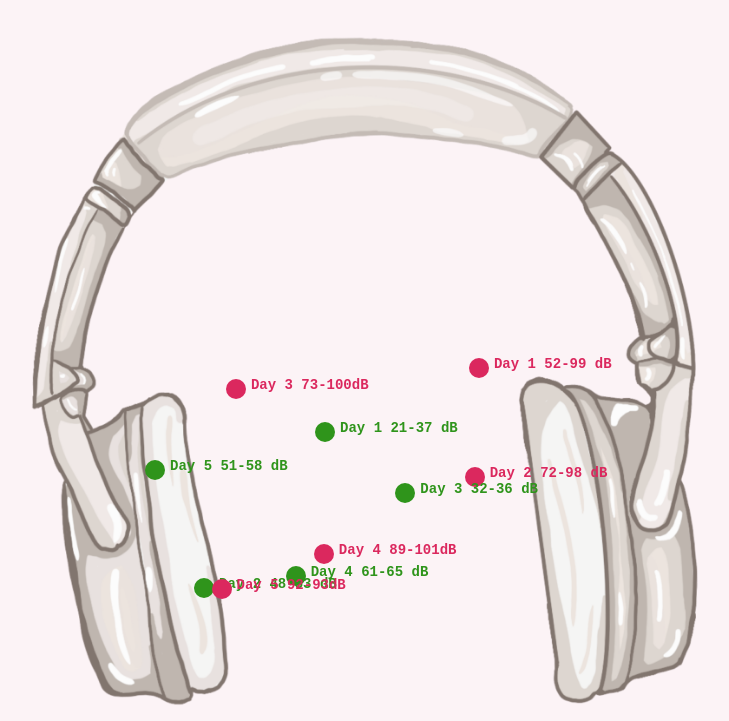
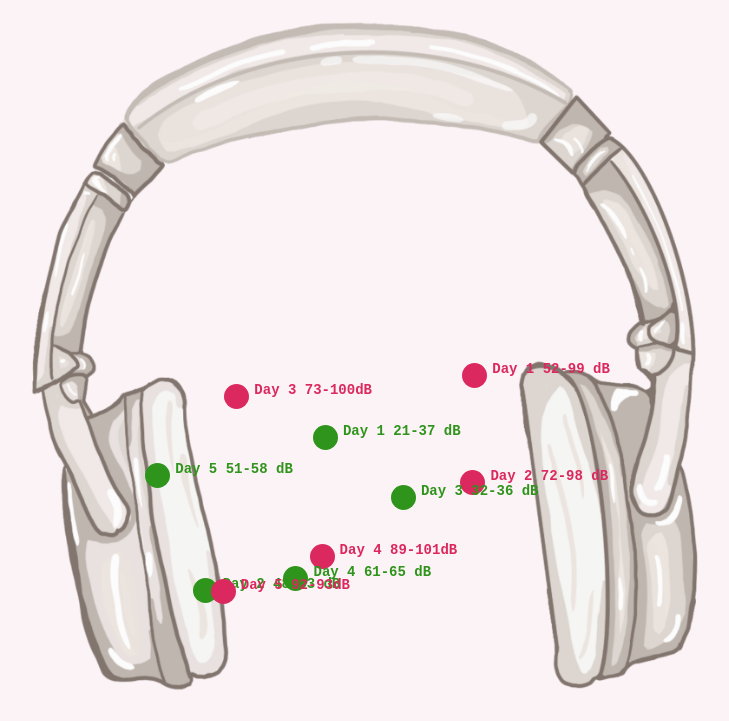
Before and after one commit to lilyrose1013/SystemsStudio_Portrait_LV, a plain HTML site: page index.html in a window 1280 px wide. Shown: the part 109-830 px from the top of the page, without its empty margins (253-982 px from the left). Drawn offline with Linux system fonts and the light colour scheme; a web font is replaced by a local one.

Commit message:
dot and screen size

```diff
--- a/HighVol.js
+++ b/HighVol.js
@@ -13,7 +13,7 @@ document.addEventListener('DOMContentLoaded', function() {
         const canvasWidth = imgRect.width * canvasWidthPercent;
         const canvasHeight = imgRect.height * canvasHeightPercent;
         const canvasLeft = imgRect.left + (imgRect.width * offsetXPercent);
-        const canvasTop = imgRect.top + (imgRect.height * offsetYPercent);
+        const canvasTop = imgRect.top + (imgRect.height * offsetYPercent) + 20;
 
         return {
             left: canvasLeft,
@@ -32,7 +32,7 @@ document.addEventListener('DOMContentLoaded', function() {
         const canvas = getCanvasArea();
 
 
-        const dotSize = Math.max(20, Math.min(35, canvas.width * 0.04));
+        const dotSize = Math.max(25, Math.min(40, canvas.width * 0.04));
         dot.style.width = dotSize + 'px';
         dot.style.height = dotSize + 'px';
 
@@ -120,7 +120,7 @@ document.addEventListener('DOMContentLoaded', function() {
             dot.canvasBounds = newCanvas;
 
             // Recalculate dot size based on new canvas size
-            const newDotSize = Math.max(20, Math.min(35, newCanvas.width * 0.04));
+            const newDotSize = Math.max(40, Math.min(50, newCanvas.width * 0.04));
             dot.style.width = newDotSize + 'px';
             dot.style.height = newDotSize + 'px';
             dot.dotSize = newDotSize;
--- a/LowVol.js
+++ b/LowVol.js
@@ -14,7 +14,7 @@ document.addEventListener('DOMContentLoaded', function() {
         const canvasWidth = imgRect.width * canvasWidthPercent;
         const canvasHeight = imgRect.height * canvasHeightPercent;
         const canvasLeft = imgRect.left + (imgRect.width * offsetXPercent);
-        const canvasTop = imgRect.top + (imgRect.height * offsetYPercent);
+        const canvasTop = imgRect.top + (imgRect.height * offsetYPercent) + 20;
 
         return {
             left: canvasLeft,
@@ -33,7 +33,7 @@ document.addEventListener('DOMContentLoaded', function() {
         const canvas = getCanvasArea();
 
 
-        const dotSize = Math.max(20, Math.min(35, canvas.width * 0.04));
+        const dotSize = Math.max(25, Math.min(40, canvas.width * 0.04));
         dot.style.width = dotSize + 'px';
         dot.style.height = dotSize + 'px';
 
@@ -123,7 +123,7 @@ document.addEventListener('DOMContentLoaded', function() {
             dot.canvasBounds = newCanvas;
 
             // Recalculate dot size based on new canvas size
-            const newDotSize = Math.max(20, Math.min(35, newCanvas.width * 0.04));
+            const newDotSize = Math.max(40, Math.min(50, newCanvas.width * 0.04));
             dot.style.width = newDotSize + 'px';
             dot.style.height = newDotSize + 'px';
             dot.dotSize = newDotSize;
--- a/style.css
+++ b/style.css
@@ -32,7 +32,7 @@ img {
     width: 100%;
     height: auto;
     display: block;
-    margin: 0 auto;
+    margin: -15px auto 0 auto;
     min-width: 300px;
 }
 
```
